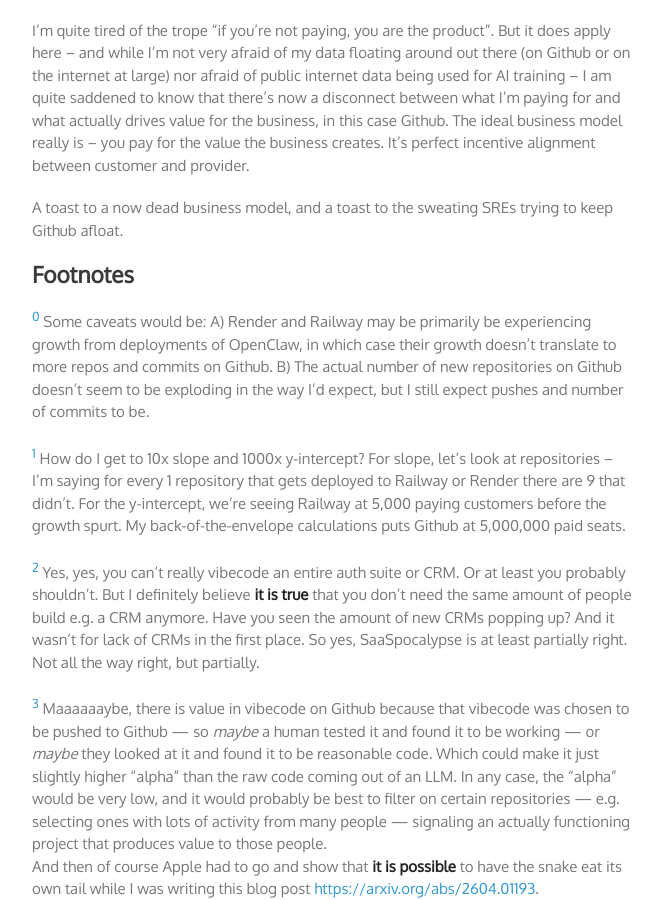
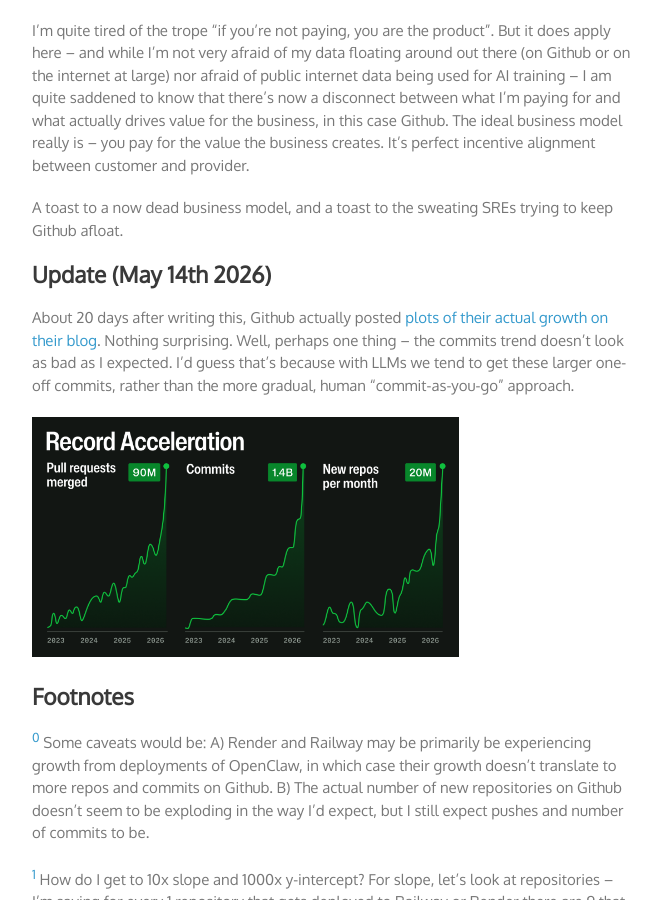
Before and after one commit to malthejorgensen/blagblogblag.com, a Jekyll site: the page built from _posts/2026-04-05-github-growth-and-business-model.md, in a window 1280 px wide and 900 px high, scrolled down 2479 px. Shown: the whole window, without its empty margins (308-970 px from the left). Built offline with Jekyll 4.4.1, drawn with Linux system fonts in a browser that asks for light colours; some web fonts are replaced.

Commit message:
2026-04-05 github: Add update

```diff
--- a/_posts/2026-04-05-github-growth-and-business-model.md
+++ b/_posts/2026-04-05-github-growth-and-business-model.md
@@ -129,6 +129,16 @@
 A toast to a now dead business model, and a toast to the sweating SREs
 trying to keep Github afloat.
 
+Update (May 14th 2026)
+----------------------
+About 20 days after writing this, Github actually posted [plots of their actual growth on their blog](https://github.blog/news-insights/company-news/an-update-on-github-availability/).
+Nothing surprising. Well, perhaps one thing -- the commits trend doesn't look as bad as I expected.
+I'd guess that's because with LLMs we tend to get these larger one-off commits,
+rather than the more gradual, human "commit-as-you-go" approach.
+
+<img style="height: 240px" alt="Railway's growth" src="/img/2026-04-05-github-growth-and-business-model/record-accelleration-1920x1080.webp">
+
+
 
 Footnotes
 ---------
```
Also changed, not shown: img/2026-04-05-github-growth-and-business-model/record-accelleration-1920x1080.webp (added).
